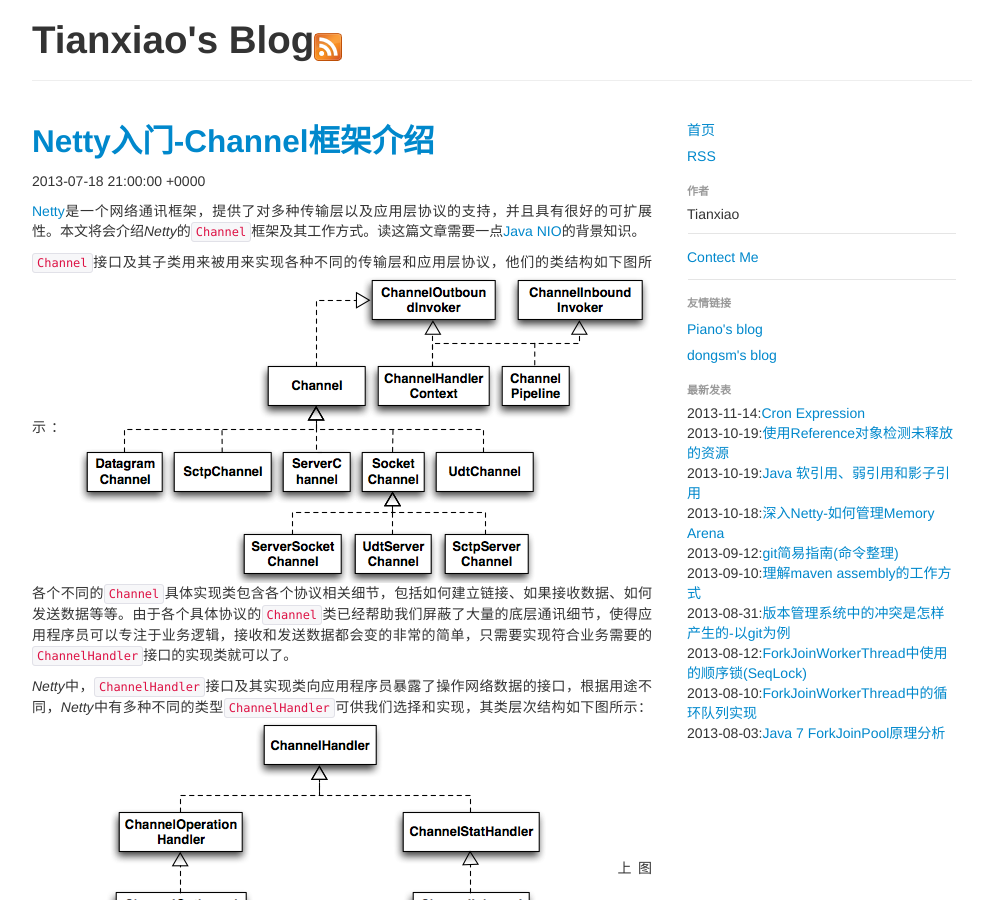
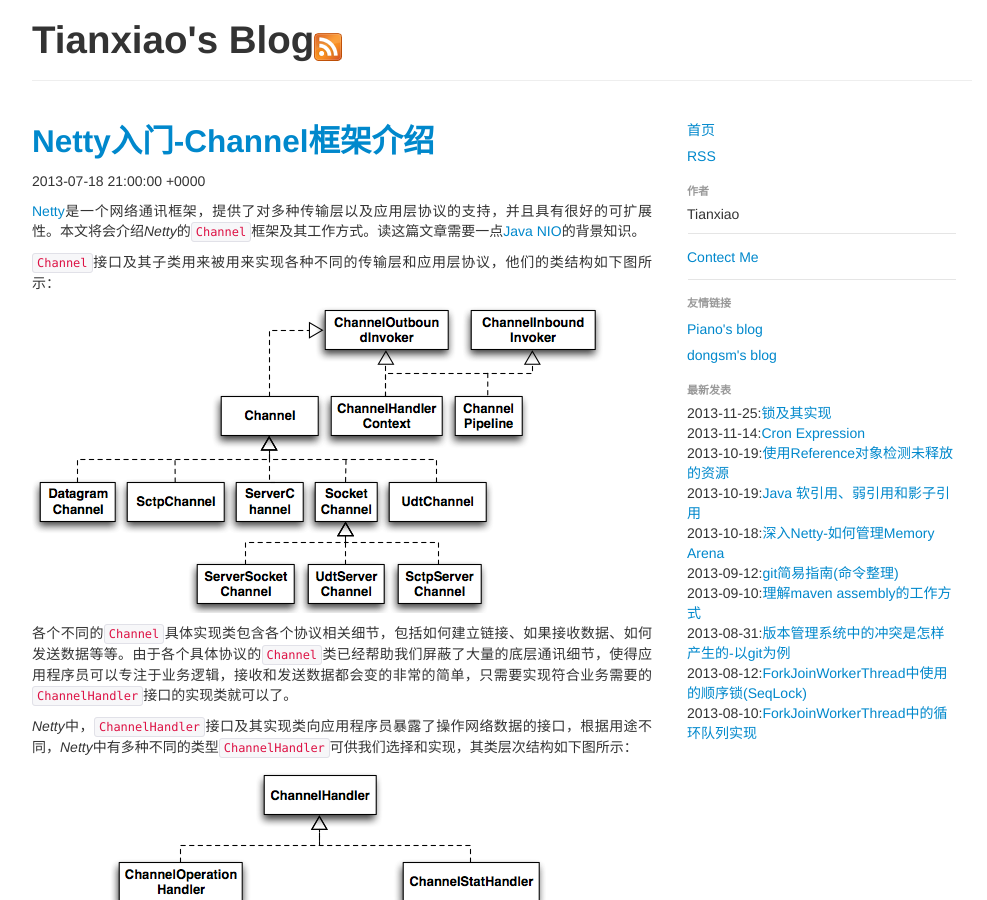
Before and after one commit to tianxiao-ma/tianxiao-ma.github.com, a Jekyll site: the page built from _posts/2013-07-13-netty-channel-framework.md, in a window 1280 px wide and 900 px high. Shown: the whole window, without its empty margins (138-1125 px from the left). Built offline with Jekyll 4.4.1, drawn with Linux system fonts in a browser that asks for light colours; Markdown is read by kramdown in place of the engine named in the settings; part of the change alters nothing that is shown.

Commit message:
add a post for lock

```diff
--- a/_posts/2013-07-13-netty-channel-framework.md
+++ b/_posts/2013-07-13-netty-channel-framework.md
@@ -9,11 +9,15 @@ published: true
 [Netty](http://netty.io/)是一个网络通讯框架，提供了对多种传输层以及应用层协议的支持，并且具有很好的可扩展性。本文将会介绍*Netty*的`Channel`框架及其工作方式。读这篇文章需要一点[Java NIO](http://docs.oracle.com/javase/6/docs/technotes/guides/io/index.html)的背景知识。
 
 `Channel`接口及其子类用来被用来实现各种不同的传输层和应用层协议，他们的类结构如下图所示：
+
 ![Channel Class Hierarchy](/images/2013-07/netty/channel-class-hierarchy.png)
+
 各个不同的`Channel`具体实现类包含各个协议相关细节，包括如何建立链接、如果接收数据、如何发送数据等等。由于各个具体协议的`Channel`类已经帮助我们屏蔽了大量的底层通讯细节，使得应用程序员可以专注于业务逻辑，接收和发送数据都会变的非常的简单，只需要实现符合业务需要的`ChannelHandler`接口的实现类就可以了。
 
 *Netty*中，`ChannelHandler`接口及其实现类向应用程序员暴露了操作网络数据的接口，根据用途不同，*Netty*中有多种不同的类型`ChannelHandler`可供我们选择和实现，其类层次结构如下图所示：
+
 ![Channel Handler Hierarchy](/images/2013-07/netty/channel-handler-hierarchy.png)
+
 上图中的`ChannelOperationHandler`接口及其子接口和子类定义了处理数据输出的回调接口，而`ChannelStatHandler`接口及其子接口则定义了处理数据输入的回调接口。但是有一点需要注意，对channel的读写操作都是定义在`ChannelOperationHandler`中的，也就是说，如果我们想从channel直接读写数据而不是接收Netty为我们准备好的数据，那么就必须定义一个实现了`ChannelOperationHandler`接口的具体类型。
 
 我们可以为某个`Channel`添加多个不同的`ChannelHandler`，每个`ChannelHandler`负责消息处理过程中的某个一个独立的部分，比如我们可以定义一个专门负责记录日志的`ChannelHandler`，一个转发负责编码的`ChannelHandler`，一个专门真正业务逻辑的`ChannelHandler`等等。Netty会将这些不同的`ChannelHandler`以添加时的顺序组成一个`ChannelHandler`链，一个接一个地调用这些`ChannelHandler`，而这个链由`ChannelPipeline`负责构建和管理。
--- /dev/null
+++ b/_posts/2013-11-25-deep-in-lock.md
@@ -0,0 +1,56 @@
+---
+title: 锁及其实现
+layout: post
+permalink: /2013/11/deep-in-lock
+date: Fri Nov 25 21:39:56 pm GMT+8 2013
+published: true
+---
+
+这里的锁是指我们在编码的过程中经常会见到或者用到的程序语言内建或者其他第三方库提供的用来控制程序对某个数据或者代码段并发访问的一种机制。
+
+就Java来说，我们可以通过`synchronized`关键字、`Lock`对象来实现锁，那么这些锁或者说这种机制是怎么实现的呢？首先，锁肯定不是机器指令级别提供的东西，也说就是通过一条指令是没有办法实现锁的，锁是由操作系统或者类库利用特殊的机器指令实现的，方便更上层的应用程序或者语言使用。
+
+首先来看机器指令，以Intel x64 CPU为例，Intel在其关于其x64芯片的[编程手册第8章](http://www.intel.com/content/dam/www/public/us/en/documents/manuals/64-ia-32-architectures-software-developer-vol-3a-part-1-manual.pdf)提到了这部分内容，对于一个多核cpu来说，需要提供下面的一些保证：
+
+> * To maintain system memory coherency — When two or more processors are attempting simultaneously to access the same address in system memory, some communication mechanism or memory access protocol must be available to promote data coherency and, in some instances, to allow one processor to temporarily lock a memory location.
+
+> * To maintain cache consistency — When one processor accesses data cached on another processor, it must not receive incorrect data. If it modifies data, all other processors that access that data must receive the modified data.
+
+> * To allow predictable ordering of writes to memory — In some circumstances, it is important that memory writes be observed externally in precisely the same order as programmed.
+
+> * To distribute interrupt handling among a group of processors — When several processors are operating in a system in parallel, it is useful to have a centralized mechanism for receiving interrupts and distributing them to available processors for servicing.
+
+基本上就是提供对内存或者缓存数据读写的一致性保证。
+
+有了CPU提供的指令，就可以实现锁。一般来说，操作系统会对机器指令进行封装，然后通过系统调用的方式暴露给应用程序使用(确实没有必要让大家都通过汇编去各自实现一遍)。我们在Java中用到的锁或者其他的同步控制工具类和机制其实都是在操作系统提供的系统调用基础之上进行的二次封装。由于不同的硬件提供上往往都会有自己的并发系统函数库，这就导致想要在不同硬件平台实现可移植性非常麻烦，所以国际标准化组织就搞出来了一个标准的编程接口`IEEE POSIX 1003.1c standard (1995)`，遵循这个标准的实现被成为`POSIX Threads`或者`Pthreads`。如果用c或者c++的话，就会用到这套编程接口。为了更加直观，让我们来看下win32下的一个[开源实现](http://www.sourceware.org/pthreads-win32/)。顺便说一下，为什么在windows下会有一个开源的实现，而针对linux平台却没有呢？估计是windows原生的库没有遵循标准编程接口的关系。
+
+首先来看锁的定义，
+
+{% highlight c linenos %}
+
+struct pthread_mutex_t_
+{
+  LONG lock_idx;		/* Provides exclusive access to mutex state
+				   via the Interlocked* mechanism.
+				    0: unlocked/free.
+				    1: locked - no other waiters.
+				   -1: locked - with possible other waiters.
+				*/
+  int recursive_count;		/* Number of unlocks a thread needs to perform
+				   before the lock is released (recursive
+				   mutexes only). */
+  int kind;			/* Mutex type. */
+  pthread_t ownerThread;
+  HANDLE event;			/* Mutex release notification to waiting
+				   threads. */
+  ptw32_robust_node_t*
+                    robustNode; /* Extra state for robust mutexes  */
+};
+
+{% endhighlight %}
+
+可以看到锁其实是一个结构体，同步是通过通过对`lock_idx`这个变量的排他访问来实现的，下面是一段加锁的代码，我们可以更加清楚的看到，
+
+![pthread_lock](/images/2013-11/pthread-lock.png)
+
+第一个框中的代码是对`lock_idx`这个变量的原子访问操作，如果设置失败，就会进入下面的`while`循环让当前线程去等待一个`event`事件上的一个信号。这个`while`循环的作用跟我们在编程中使用的`while`循环的作用类似，只有当获得锁之后才会真正开始执行应用程序。
```
Also changed, not shown: images/2013-11/pthread-lock.png (added), 1 other file.
